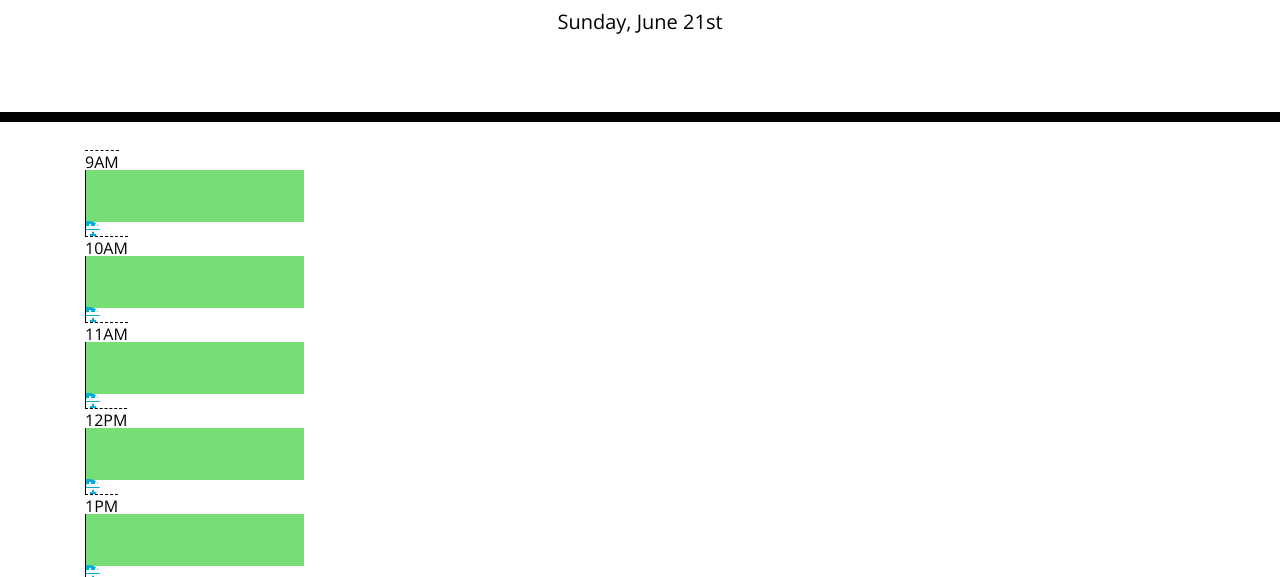
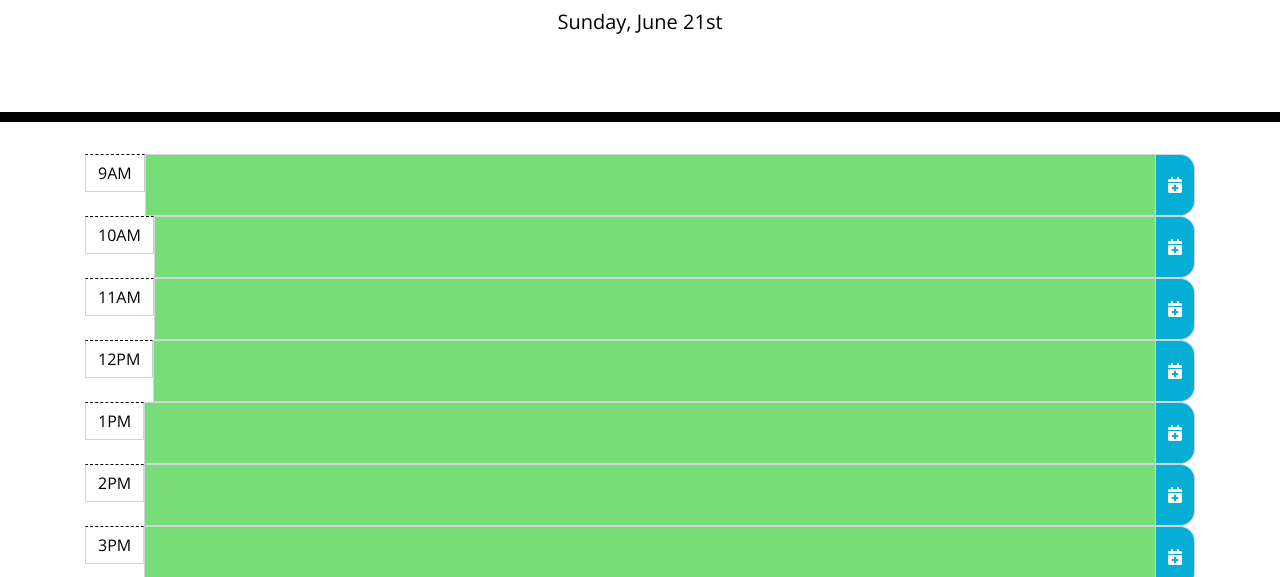
Before and after one commit to ZachWagner1/Work-Day-Scheduler, a plain HTML site: page index.html in a window 1280 px wide. Shown: the part 182-759 px from the top of the page. Drawn offline with nearby package versions, Linux system fonts and the light colour scheme.

Commit message:
fixed fields layout

```diff
--- a/assets/js/script.js
+++ b/assets/js/script.js
@@ -16,12 +16,12 @@ function createTask(time) {
     var hour = moment(time, 'h');
     var hourView = hour.format('hA');
 
-    var groupInput = $("<div>").addClass("group-input");
-    var groupInputEl = $("<div>").addClass("group-input-element");
-    var timeSpan = $("<span>").addClass("group-input-text hour").text(hourView);
-    var taskEl = $('<textarea>').addClass('form-contrl').attr('data-id', time);
-    var groupInputAppendEl = $('<div>').addClass('group-input-append');
-    var saveBtn = $('<span>').addClass('group-input-text saveBtn').attr('data-id', time);
+    var groupInput = $("<div>").addClass("input-group");
+    var groupInputEl = $("<div>").addClass("input-group-element");
+    var timeSpan = $("<span>").addClass("input-group-text hour").text(hourView);
+    var taskEl = $('<textarea>').addClass('form-control').attr('data-id', time);
+    var groupInputAppendEl = $('<div>').addClass('input-group-append');
+    var saveBtn = $('<span>').addClass('input-group-text saveBtn').attr('data-id', time);
     var calendarPic = $('<i>').addClass('fas fa-calendar-plus');
 
     groupInputAppendEl.append(saveBtn);
@@ -61,7 +61,7 @@ function saveTask() {
     localStorage.setItem('tasksLocal', JSON.stringify(tasksArr));
 }
 
-function loadtask() {
+function loadTask() {
 	var tasksLocal = localStorage.getItem('tasksLocal');
 	tasksLocal = JSON.parse(tasksLocal);
 	console.log(tasksLocal);
```
Also changed, not shown: index.html (+1 -0 lines).
